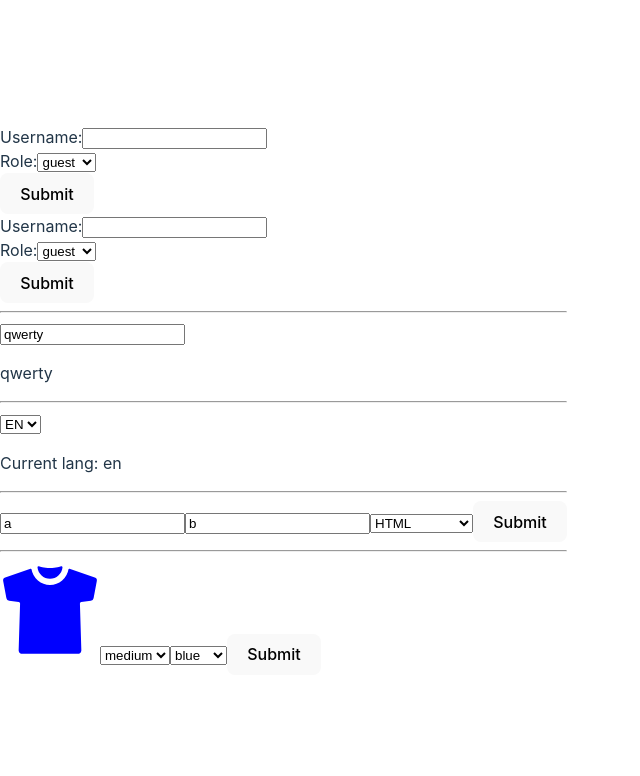
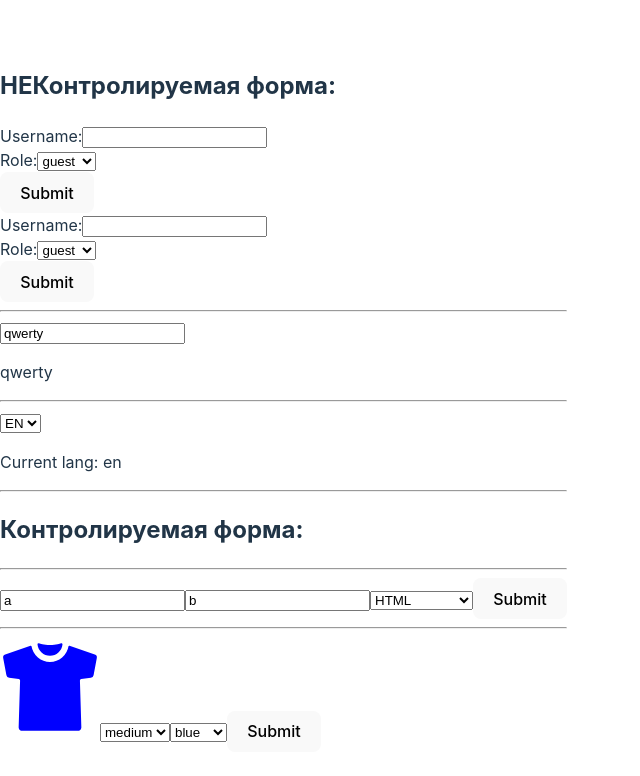
Before and after one commit to 9NBelka/react-learn-module-3, a React (Vite) app: page / in a window 1280 px wide. Shown: the top 776 px of the page, without its empty margins (0-640 px from the left). Built offline with nearby package versions, Linux system fonts and the light colour scheme.

Commit message:
добавил разделение

```diff
--- a/src/App.jsx
+++ b/src/App.jsx
@@ -18,6 +18,7 @@ function App() {
 
   return (
     <>
+      <h2>НЕКонтролируемая форма:</h2>
       {user &&
       <div>
         <p>{user.username}</p>
@@ -38,6 +39,8 @@ function App() {
       <p>Current lang: {lang}</p>
 
       <hr />
+      <h2>Контролируемая форма:</h2>
+      <hr />
 
       <Formd />
 
```
